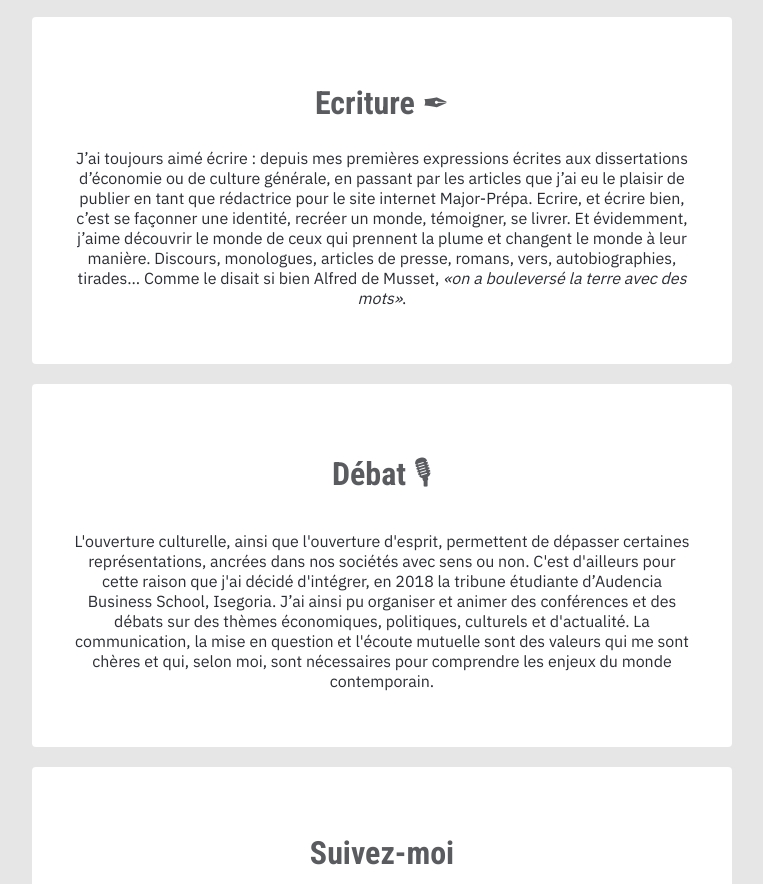
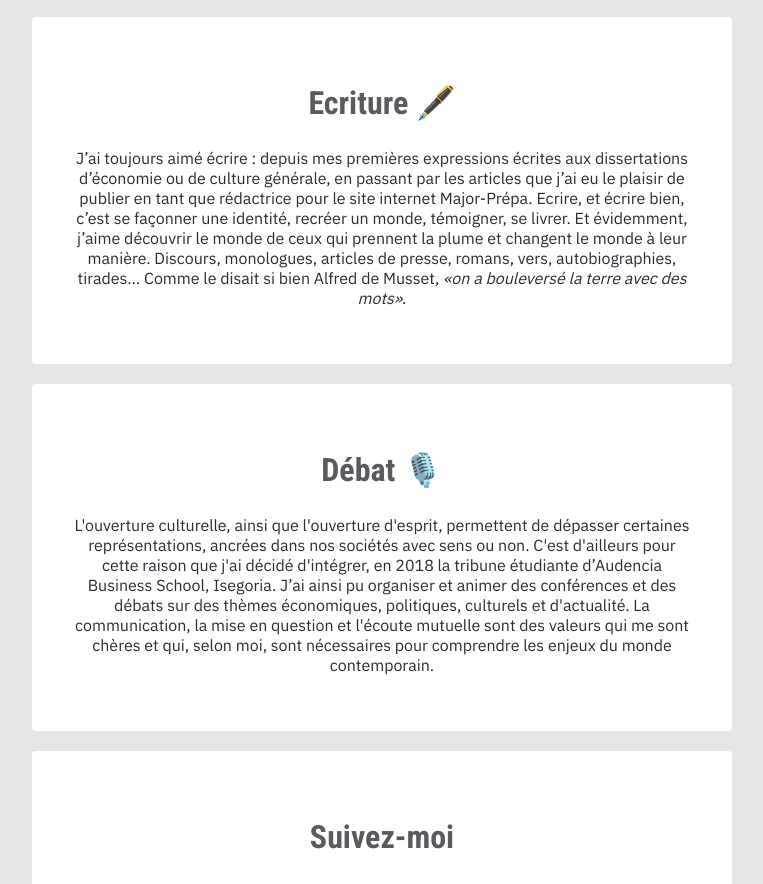
Before and after one commit to leila-yacine/my-profile, a plain HTML site: page index.html in a window 1280 px wide. Shown: the part 1383-2267 px from the top of the page, without its empty margins (258-1021 px from the left). Drawn offline with Linux system fonts and the light colour scheme; a web font is replaced by a local one.

Commit message:
Update index.html

```diff
--- a/index.html
+++ b/index.html
@@ -27,11 +27,11 @@
 			<p>Ayant toujours témoigné d’un intérêt fort pour l’action publique, j’ai choisi Audencia Business School, à l’issue de mes deux années de Classe Préparatoire aux Grandes Ecoles, pour les parcours proposés en collaboration avec des Instituts d’Etudes Politiques. En 2019, j’ai intégré le Master 2 Politiques Publiques de Sciences Po Rennes, parcours Gouverner les Mutations Territoriales, qui vise à former des experts généralistes de l’action publique territoriale. Cette expérience riche, épanouissante et intense m’a permis d’acquérir de solides connaissances des différents secteurs d’action publique – politiques sanitaires, sociales, urbaines, d’aménagement du territoire, culturelles – et de maîtriser des outils techniques et intellectuels – cartographie, statistiques, méthodes d’enquêtes qualitatives et quantitatives – permettant la réalisation de missions d’expertise.</p>
 		</div>
 		<div class="card-white">
-			<h2>Ecriture ✒</h2>
+			<h2>Ecriture 🖋️</h2>
 			<p>J’ai toujours aimé écrire : depuis mes premières expressions écrites aux dissertations d’économie ou de culture générale, en passant par les articles que j’ai eu le plaisir de publier en tant que rédactrice pour le site internet Major-Prépa. Ecrire, et écrire bien, c’est se façonner une identité, recréer un monde, témoigner, se livrer. Et évidemment, j’aime découvrir le monde de ceux qui prennent la plume et changent le monde à leur manière. Discours, monologues, articles de presse, romans, vers, autobiographies, tirades… Comme le disait si bien Alfred de Musset, <em>«on a bouleversé la terre avec des mots»</em>. </p>
 		</div>
 		<div class="card-white">
-			<h2>Débat 🎙</h2>
+			<h2>Débat 🎙️</h2>
 			<p>L'ouverture culturelle, ainsi que l'ouverture d'esprit, permettent de dépasser certaines représentations, ancrées dans nos sociétés avec sens ou non. C'est d'ailleurs pour cette raison que j'ai décidé d'intégrer, en 2018 la tribune étudiante d’Audencia Business School, Isegoria. J’ai ainsi pu organiser et animer des conférences et des débats sur des thèmes économiques, politiques, culturels et d'actualité. La communication, la mise en question et l'écoute mutuelle sont des valeurs qui me sont chères et qui, selon moi, sont nécessaires pour comprendre les enjeux du monde contemporain. </p>
 		</div>
 		<div class="card-white">
```
